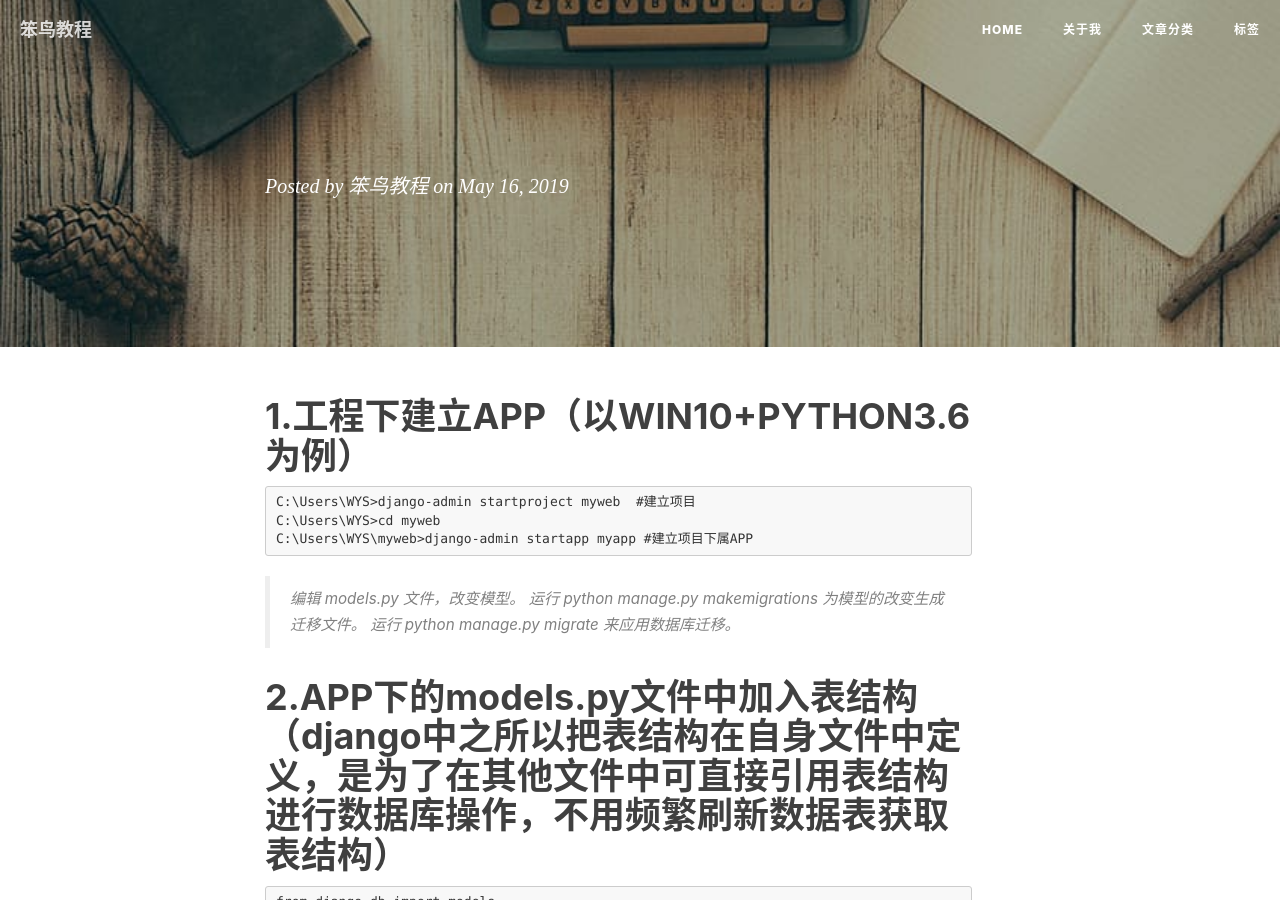
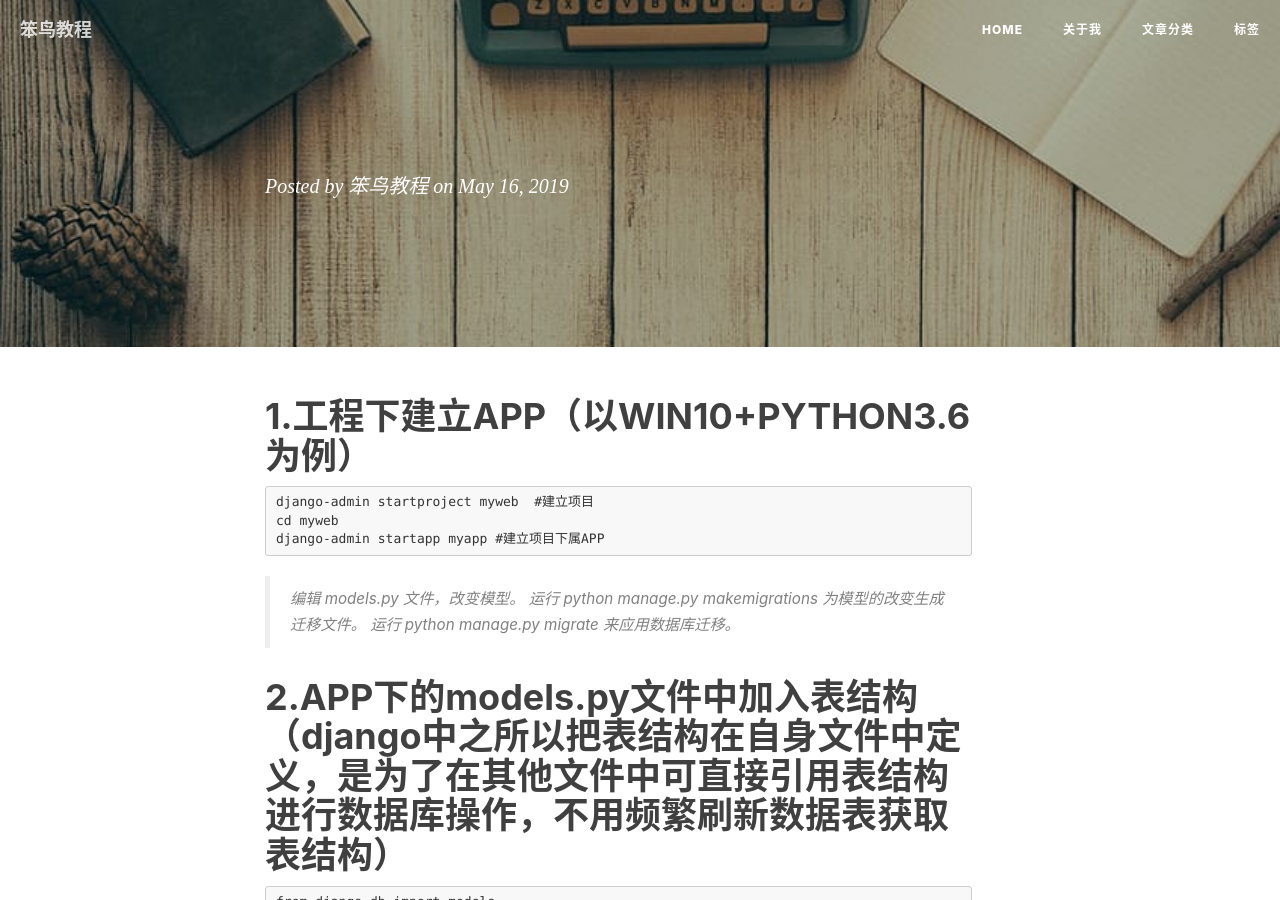
Before and after one commit to handerfly/handerfly.github.io, a Jekyll site: the page built from _posts/2019-04-25-Django总结.md, in a window 1280 px wide and 900 px high. Built offline with Jekyll 4.4.1, drawn with Linux system fonts in a browser that asks for light colours; nearby versions of some CDN libraries; our own code applies the rules of GitHub Pages for plain Markdown files; comment, search, counter and statistics services are not loaded.

Commit message:
Update 2019-04-25-Django总结.md

````diff
--- a/_posts/2019-04-25-Django总结.md
+++ b/_posts/2019-04-25-Django总结.md
@@ -15,9 +15,9 @@ tags:
 
 # 1.工程下建立APP（以WIN10+PYTHON3.6为例）
 ```
-C:\Users\WYS>django-admin startproject myweb  #建立项目
-C:\Users\WYS>cd myweb
-C:\Users\WYS\myweb>django-admin startapp myapp #建立项目下属APP
+django-admin startproject myweb  #建立项目
+cd myweb
+django-admin startapp myapp #建立项目下属APP
 ```
 
 > 编辑 models.py 文件，改变模型。
````
